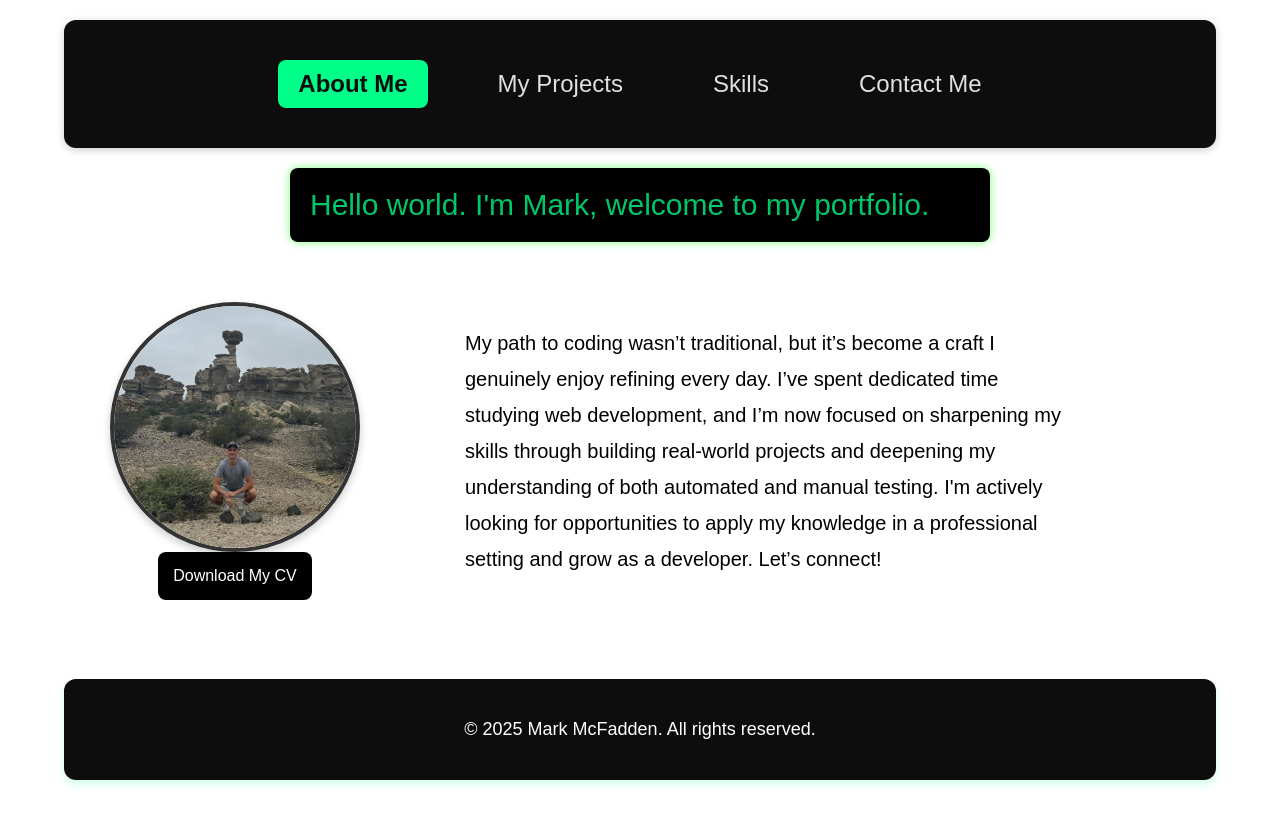
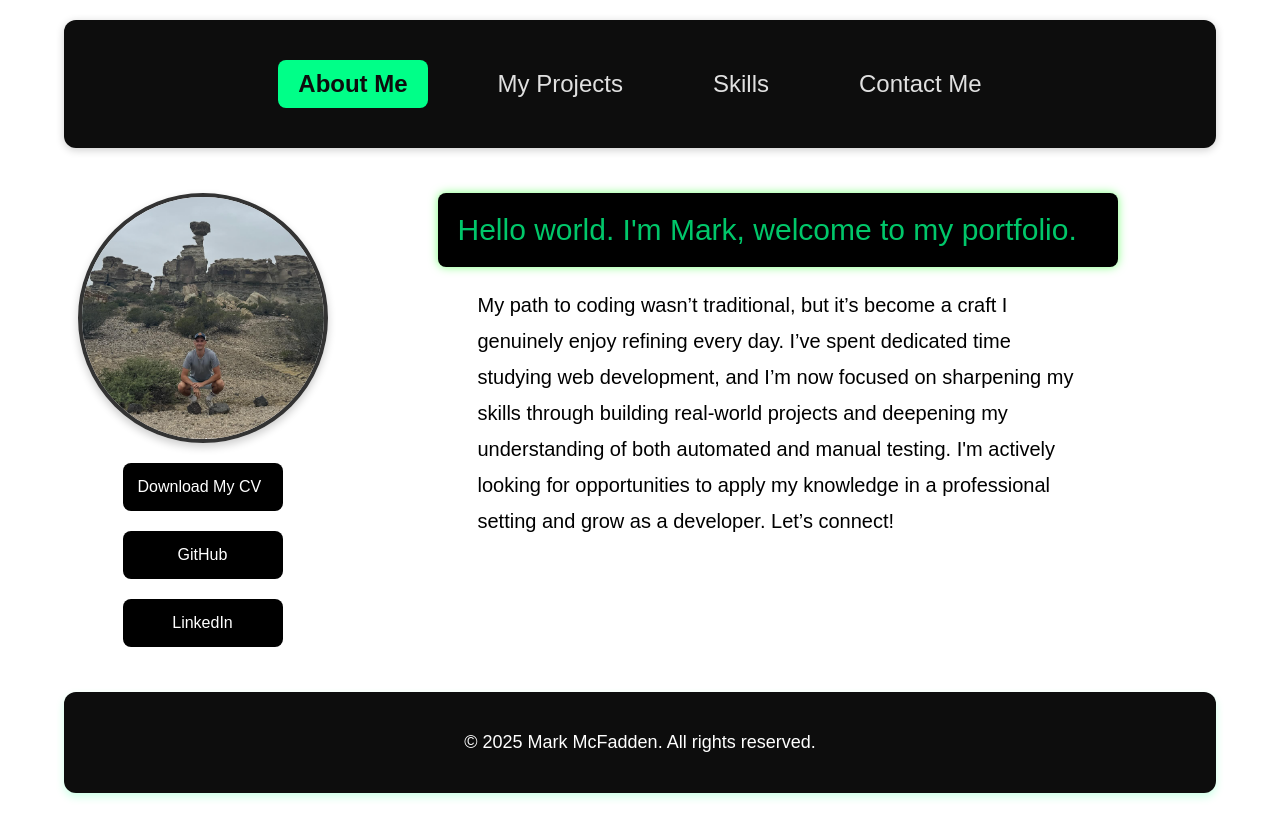
Before and after one commit to markamcfadden/myportfolio, a React (Vite) app: page / in a window 1280 px wide. Built offline with nearby package versions, Linux system fonts and the light colour scheme.

Commit message:
edit styling

```diff
--- a/src/pages/AboutMePage.jsx
+++ b/src/pages/AboutMePage.jsx
@@ -9,15 +9,24 @@ function AboutMePage() {
   return (
     <PageContainer>
       <Navbar />
-      <TerminalIntro />
       <AboutMeContainer>
         <LeftSide>
           <ProfilePhoto />
           <DownloadLink href="cvlink" download>
             Download My CV
           </DownloadLink>
+          <SocialButton href="https://github.com/markamcfadden" target="_blank">
+            GitHub
+          </SocialButton>
+          <SocialButton
+            href="https://www.linkedin.com/in/mark-mcfadden-226a821b3/"
+            target="_blank"
+          >
+            LinkedIn
+          </SocialButton>
         </LeftSide>
         <RightSide>
+          <TerminalIntro />
           <Biography />
         </RightSide>
       </AboutMeContainer>
@@ -39,11 +48,11 @@ const PageContainer = styled.div`
 const AboutMeContainer = styled.div`
   flex-grow: 1;
   display: flex;
-  align-items: center;
+  align-items: stretch;
   justify-content: center;
   padding: 25px;
-  width: 100%;
   max-width: 1500px;
+  gap: 25px;
 `;
 
 const LeftSide = styled.div`
@@ -51,9 +60,14 @@ const LeftSide = styled.div`
   display: flex;
   flex-direction: column;
   align-items: center;
+  gap: 20px;
 `;
 
 const RightSide = styled.div`
+  width: 850px;
+  display: flex;
+  flex-direction: column;
+  align-items: center;
   flex-grow: 1;
 `;
 
@@ -61,7 +75,7 @@ const DownloadLink = styled.a`
   background-color: black;
   color: white;
   padding: 15px;
-  min-width: 80px;
+  min-width: 160px;
   border: none;
   border-radius: 8px;
   cursor: pointer;
@@ -74,3 +88,23 @@ const DownloadLink = styled.a`
     color: black;
   }
 `;
+
+const SocialButton = styled.a`
+  display: flex;
+  background-color: black;
+  color: white;
+  padding: 15px;
+  min-width: 160px;
+  border: none;
+  border-radius: 8px;
+  cursor: pointer;
+  text-decoration: none;
+  font-size: 1rem;
+  transition: background-color 0.3s;
+  justify-content: center;
+
+  &:hover {
+    background-color: #00ff88;
+    color: black;
+  }
+`;
```
